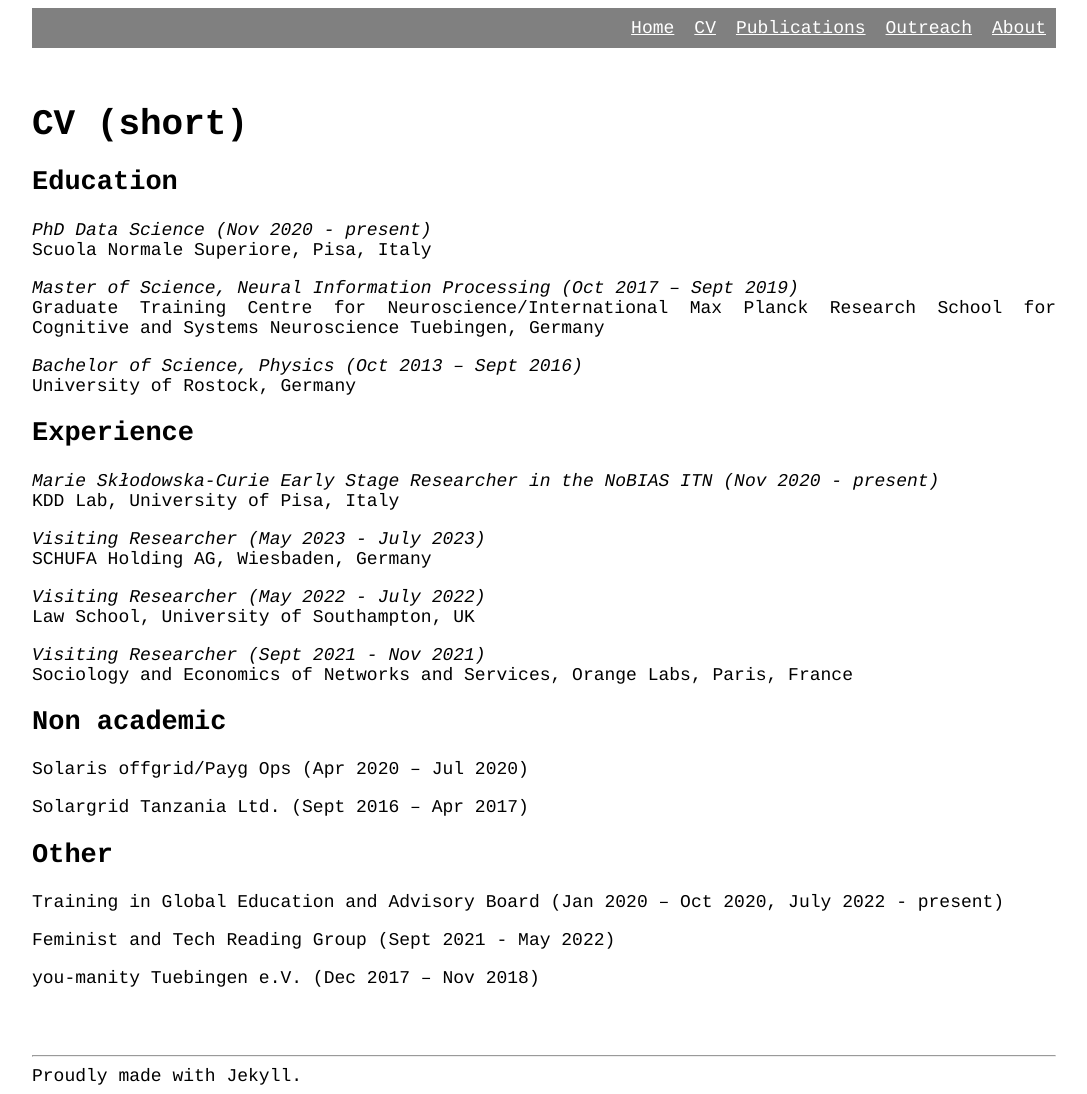
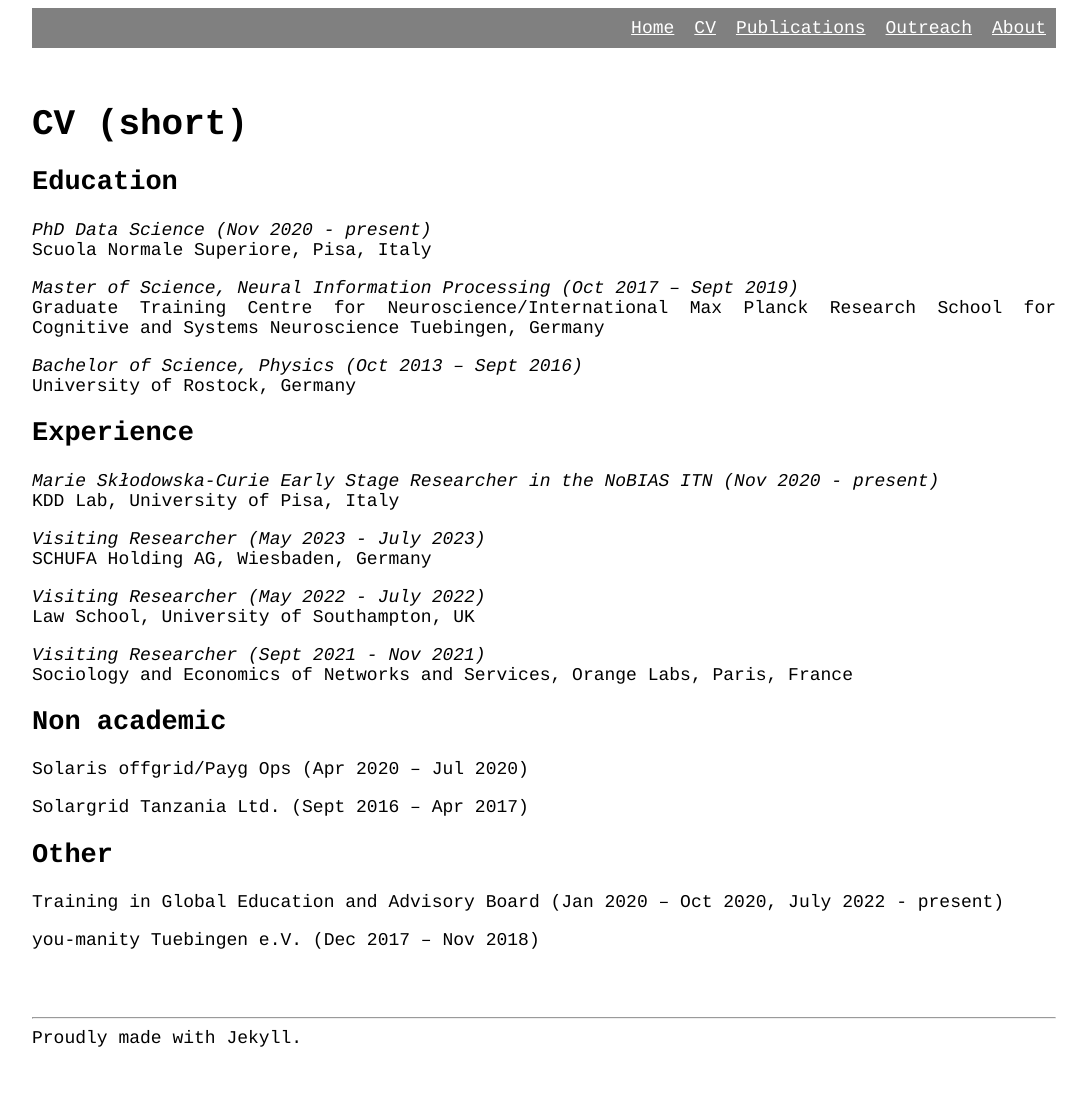
Before and after one commit to lstate/lstate.github.io, a Jekyll site: the page built from _pages/cv.markdown, in a window 1280 px wide. Shown: the whole page, without its empty margins (96-1183 px from the left). Built offline with Jekyll 4.4.1, drawn with Linux system fonts in a browser that asks for light colours; after the commit the page ends 1056 px from its top, so only the background shows below that.

Commit message:
Update cv.markdown

```diff
--- a/_pages/cv.markdown
+++ b/_pages/cv.markdown
@@ -45,6 +45,4 @@ Solargrid Tanzania Ltd. (Sept 2016 – Apr 2017)
 
 Training in Global Education and Advisory Board (Jan 2020 – Oct 2020, July 2022 - present)
 
-Feminist and Tech Reading Group (Sept 2021 - May 2022)
-
 you-manity Tuebingen e.V. (Dec 2017 – Nov 2018)
```
